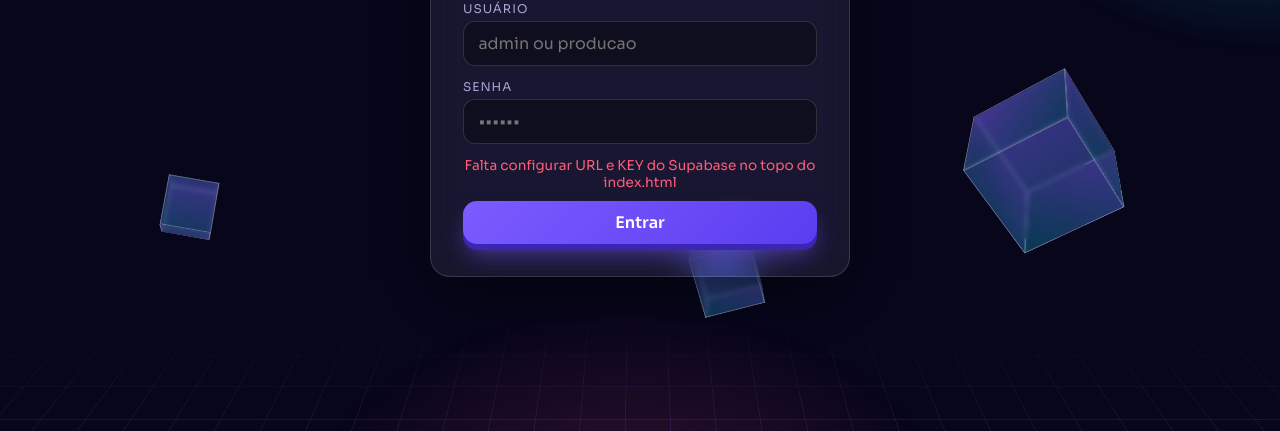
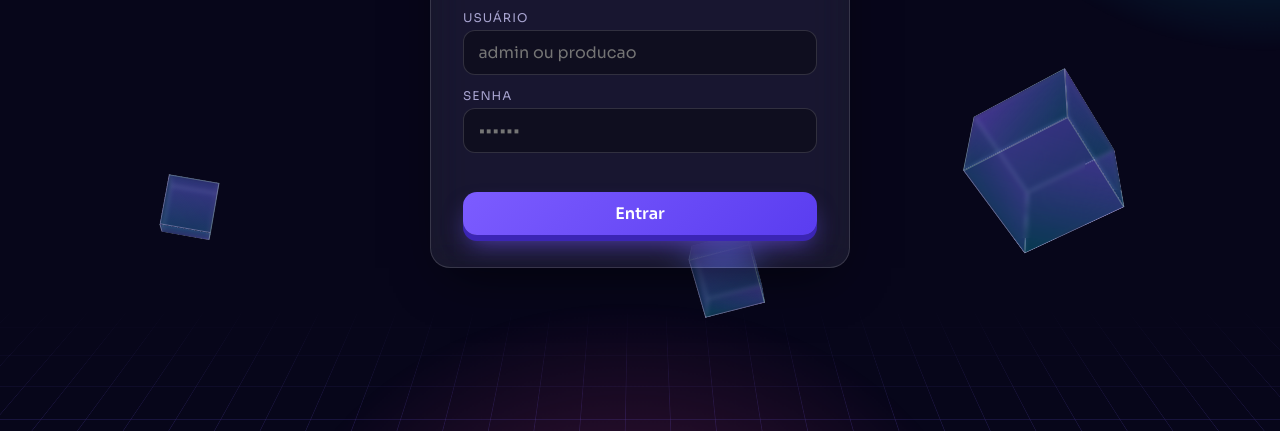
Before and after one commit to gvenxovaistrabalho-spec/Revenda-V2, a plain HTML site: page index.html in a window 1280 px wide. Shown: the part 369-800 px from the top of the page. Drawn offline with Linux system fonts and the light colour scheme.

Commit message:
Update index.html

```diff
--- a/index.html
+++ b/index.html
@@ -198,8 +198,8 @@ main{padding:1rem 1.2rem 4rem;max-width:1300px;margin:0 auto}
 <script>
 /* ============ CONFIGURAÇÃO: cole aqui os dados do seu Supabase ============ */
 const CFG = {
-  URL: "COLE_AQUI_A_PROJECT_URL",          // ex: https://abcdxyz.supabase.co
-  KEY: "COLE_AQUI_A_ANON_OU_PUBLISHABLE_KEY"
+  URL: "https://lnetdehrdbduhibuwgiz.supabase.co/rest/v1/",          // ex: https://abcdxyz.supabase.co
+  KEY: "eyJhbGciOiJIUzI1NiIsInR5cCI6IkpXVCJ9.eyJpc3MiOiJzdXBhYmFzZSIsInJlZiI6ImxuZXRkZWhyZGJkdWhpYnV3Z2l6Iiwicm9sZSI6ImFub24iLCJpYXQiOjE3OTA2MTk4MDgsImV4cCI6MjEwNjE5NTgwOH0.dzpYwnP5F-KZIOEe_H-C_99BiV6oX4fD0xEKnScc6gk"
 };
 /* ========================================================================== */
 
```
